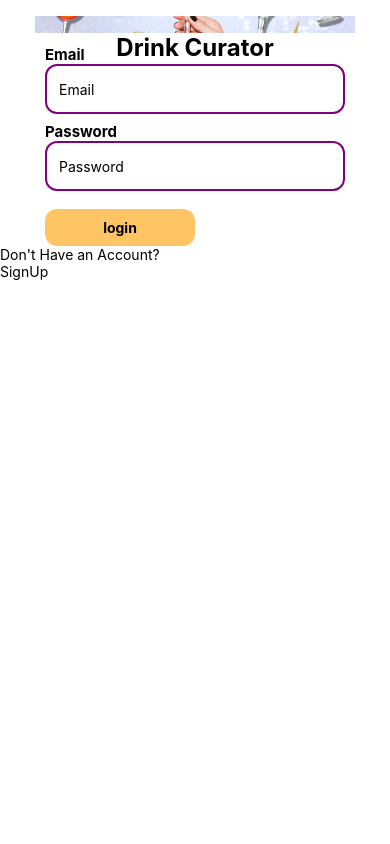
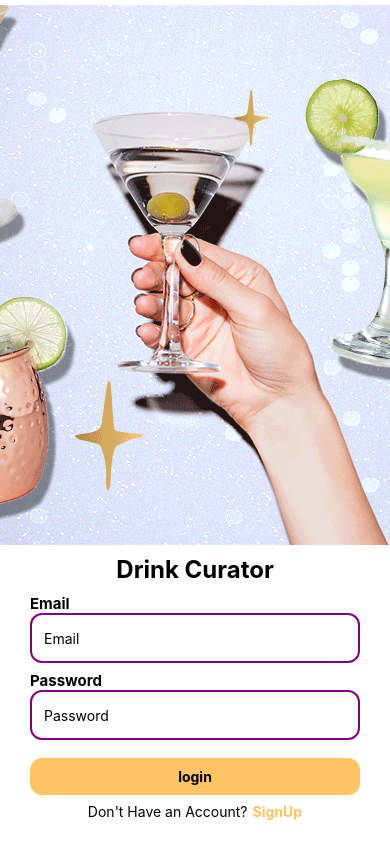
Before and after one commit to aplasket/drinkcurator, a React Native app: screen / in a window 390 px wide. Built offline with nearby package versions, Linux system fonts and the light colour scheme.

Commit message:
move styles to styles folder

```diff
--- a/App.tsx
+++ b/App.tsx
@@ -1,62 +1,38 @@
-import { StatusBar } from 'expo-status-bar';
 import { Image, SafeAreaView, StyleSheet, Text, TouchableOpacity, View } from 'react-native';
 import CustomInput from './src/components/CustomInput';
 import { CustomButton } from "./src/components/CustomButton";
+import { styles } from './src/styles/styles';
 
 // Main Tabs bottom navigation
 
 
 // --- Onboarding screens ---
 
+
+
 export default function App() {
   return (
-    <SafeAreaView style={styles.container}>
+    <SafeAreaView >
+      {/* image container */}
+      <View style={styles.imageContainer}>
+        <Image source={require('./assets/drinksanimated.gif')} style={styles.imageStyle}/>
+        <Text style={styles.appTitle}>Drink Curator</Text>
+      </View>
       {/* sign in component*/}
-      <View style={styles.imageContainer}>
-        <Image source={require('./assets/drinksanimated.gif')} style={styles.image}/>
-        <Text style={styles.title}>Drink Curator</Text>
-      </View>
-      {/* image container */}
-      <View style={styles.loginContainer}>
+      <View style={styles.inputWrapper}>
         <CustomInput label={"Email"} />
         <CustomInput label={"Password"} isPassword={true}/>
         <CustomButton label={"login"}/>
-        <Text>Don't Have an Account?</Text>
-        <TouchableOpacity>
-          <Text>SignUp</Text>
-        </TouchableOpacity>
+        <View style={styles.questionTextContainer}>
+          <Text>Don't Have an Account?</Text>
+          <TouchableOpacity >
+            <Text style={styles.clickableText}>SignUp</Text>
+          </TouchableOpacity>
+        </View>
       </View>
       {/* stack navigation <Sign Up /> */}
       {/* Tab Navigation <Main /> */}
 
     </SafeAreaView>
   );
-}
-
-const styles = StyleSheet.create({
-  container: {
-    flex: 1,
-    flexDirection: 'column',
-    backgroundColor: '#fff',
-  },
-  imageContainer: {
-    paddingTop: 16,
-    paddingHorizontal: 35,
-    alignItems: 'center',
-  },
-  image: {
-    width: "100%",
-    height: "60%",
-  },
-  title:{
-    textAlign: "center",
-    fontSize: 24,
-    fontWeight: "bold",
-  },
-  loginContainer: {
-
-  },
-  createAccountContainer: {
-
-  },
-});
+};
--- a/src/components/CustomButton.tsx
+++ b/src/components/CustomButton.tsx
@@ -1,5 +1,6 @@
-import { StyleSheet, Text, TouchableOpacity, View } from "react-native";
+import { Text, TouchableOpacity, View } from "react-native";
 import { ButtonProps } from "../types/types";
+import { styles } from "../styles/styles";
 
 export const CustomButton = ({label}: ButtonProps) => {
   const handleSubmit = () => {
@@ -7,28 +8,10 @@ export const CustomButton = ({label}: ButtonProps) => {
   };
 
   return (
-    <View style={styles.container}>
+    <View style={styles.buttonContainer}>
     <TouchableOpacity style={styles.button} onPress={handleSubmit}>
-      <Text style={styles.text}>{label}</Text>
+      <Text style={styles.buttonText}>{label}</Text>
     </TouchableOpacity>
   </View>
   )
-}
-
-const styles = StyleSheet.create({
-  container: {
-    paddingTop: 10,
-    paddingHorizontal: 45,
-  },
-  button: {
-    alignItems: 'center',
-    borderRadius: 12,
-    backgroundColor: '#FFC463',
-    paddingVertical: 10,
-    width: '50%'
-  },
-  text:{
-    fontSize: 14,
-    fontWeight: 'bold',
-  }
-});
+};
--- a/src/styles/styles.ts
+++ b/src/styles/styles.ts
@@ -1,9 +1,25 @@
 import { StyleSheet } from "react-native";
 
 export const styles = StyleSheet.create({
+  imageStyle: {
+    width: '100%',
+    height: undefined,
+    aspectRatio: 1,
+  },
+  imageContainer: {
+    paddingTop: 5,
+    justifyContent: "center",
+    alignContent: "center",
+  },
+  appTitle:{
+    textAlign: "center",
+    fontSize: 24,
+    fontWeight: "bold",
+    padding: 10,
+  },
   inputWrapper: {
     width: "100%",
-    paddingHorizontal: 45
+    paddingHorizontal: 15,
   },
   inputBox: {
     borderColor: "purple",
@@ -17,5 +33,32 @@ export const styles = StyleSheet.create({
     fontSize: 15,
     fontWeight: "bold",
   },
+  buttonContainer: {
+    paddingHorizontal: 15,
+    paddingTop: 10,
+  },
+  button: {
+    alignItems: 'center',
+    borderRadius: 12,
+    backgroundColor: '#FFC463',
+    paddingVertical: 10,
+    width: '100%'
+  },
+  buttonText:{
+    fontSize: 14,
+    fontWeight: 'bold',
+  },
+  questionTextContainer: {
+    justifyContent: 'center',
+    alignContent: 'center',
+    flexDirection: 'row',
+    paddingTop: 8,
+  },
+  clickableText: {
+    paddingLeft: 5,
+    fontWeight: 'bold',
+    color: "#FFC463"
+  }
+
 
 });
```
